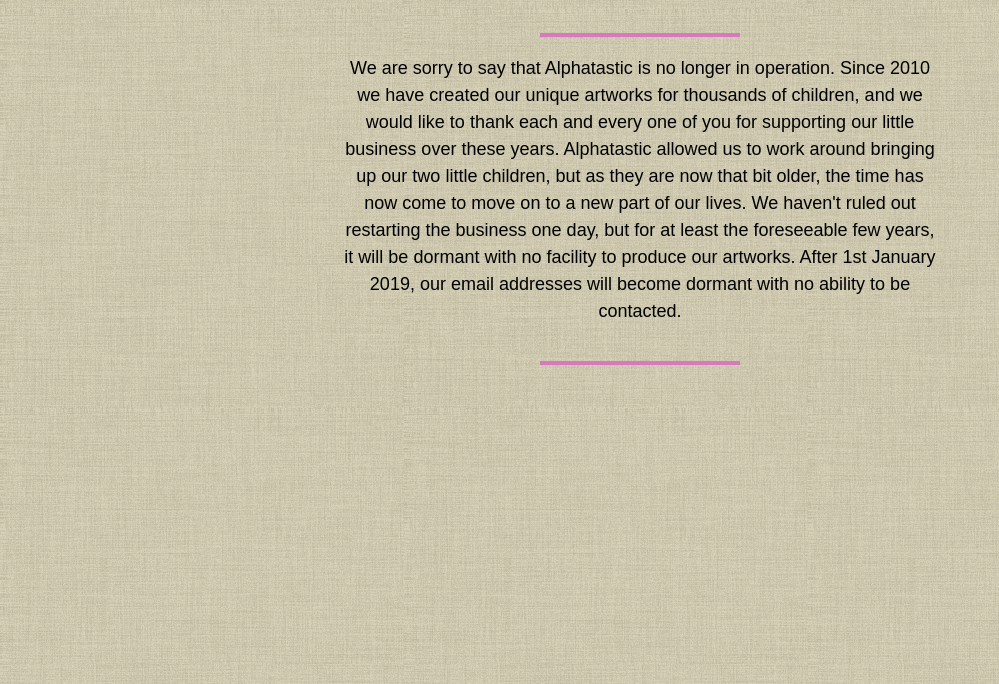
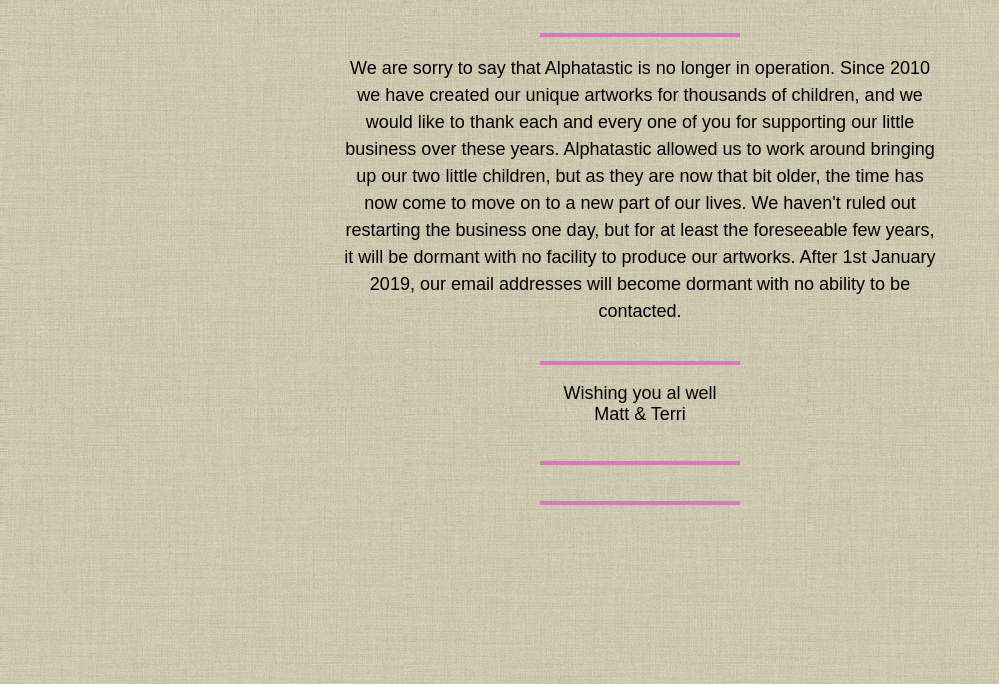
Before and after one commit to uxsw/alphatastic, a plain HTML site: page index.html in a window 1280 px wide. Shown: the part 134-818 px from the top of the page, without its empty margins (0-999 px from the left). Drawn offline with Linux system fonts and the light colour scheme.

Commit message:
Update index.html

```diff
--- a/index.html
+++ b/index.html
@@ -56,6 +56,9 @@
     <p class="at-message">
       We are sorry to say that Alphatastic is no longer in operation. Since 2010 we have created our unique artworks for thousands of children, and we would like to thank each and every one of you for supporting our little business over these years. Alphatastic allowed us to work around bringing up our two little children, but as they are now that bit older, the time has now come to move on to a new part of our lives. We haven't ruled out restarting the business one day, but for at least the foreseeable few years, it will be dormant with no facility to produce our artworks.  After 1st January 2019, our email addresses will become dormant with no ability to be contacted.</p>
 
+    <p>Wishing you al well<br />
+      Matt &amp; Terri
+    <p class="at-message"</p>
   </div>
 
 </div><!--close home text wrap-->
```
